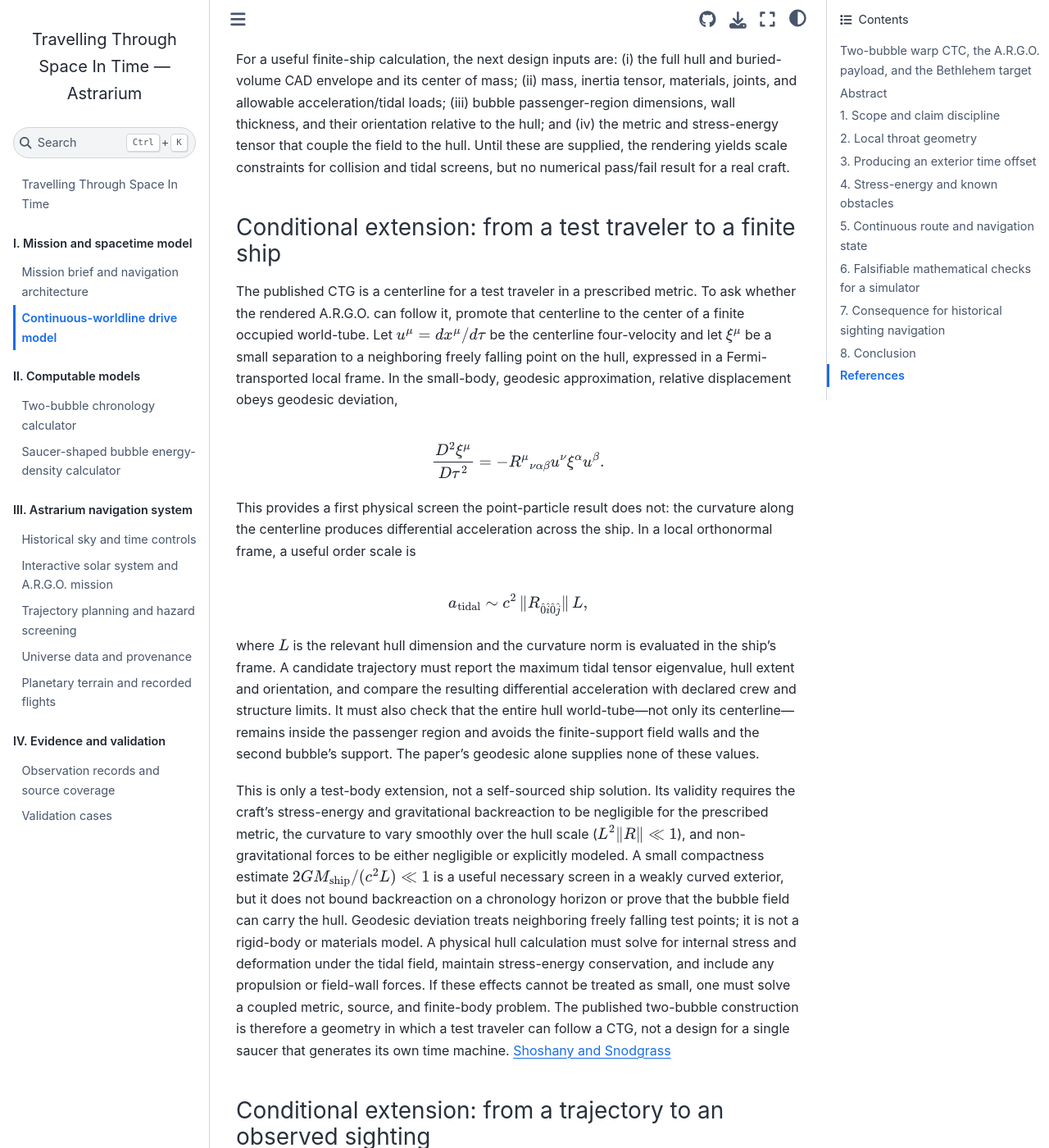
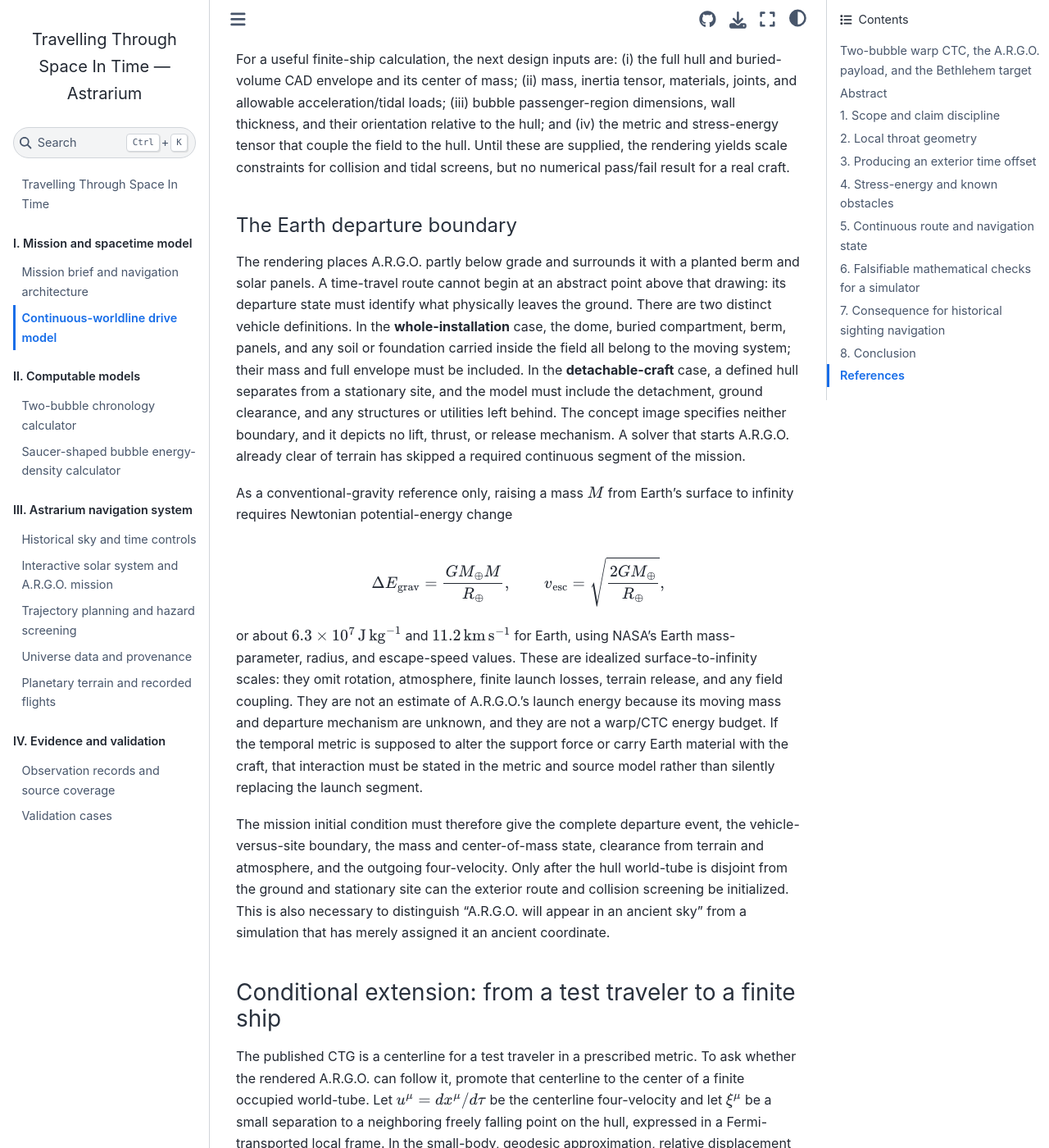
Before and after one commit to CastaliaInstitute/astrarium, a Jupyter Book: the page built from docs/temporal-drive-candidate.md, in a window 1280 px wide and 1400 px high, scrolled down 12314 px. Shown: the whole window at 82% size. Built offline with Jupyter Book 1.0.4 settings and Sphinx 7.4.7 and the Sphinx Book theme 1.1.4, drawn with Linux system fonts in a browser that asks for light colours; some of the changed text lies outside the part shown.

Commit message:
Define A.R.G.O. Earth departure state

```diff
--- a/docs/temporal-drive-candidate.md
+++ b/docs/temporal-drive-candidate.md
@@ -249,6 +249,21 @@ The separate oblate, unit-lapse source calculation later in this note is not a m
 
 For a useful finite-ship calculation, the next design inputs are: (i) the full hull and buried-volume CAD envelope and its center of mass; (ii) mass, inertia tensor, materials, joints, and allowable acceleration/tidal loads; (iii) bubble passenger-region dimensions, wall thickness, and their orientation relative to the hull; and (iv) the metric and stress-energy tensor that couple the field to the hull. Until these are supplied, the rendering yields scale constraints for collision and tidal screens, but no numerical pass/fail result for a real craft.
 
+#### The Earth departure boundary
+
+The rendering places A.R.G.O. partly below grade and surrounds it with a planted berm and solar panels. A time-travel route cannot begin at an abstract point above that drawing: its departure state must identify what physically leaves the ground. There are two distinct vehicle definitions. In the **whole-installation** case, the dome, buried compartment, berm, panels, and any soil or foundation carried inside the field all belong to the moving system; their mass and full envelope must be included. In the **detachable-craft** case, a defined hull separates from a stationary site, and the model must include the detachment, ground clearance, and any structures or utilities left behind. The concept image specifies neither boundary, and it depicts no lift, thrust, or release mechanism. A solver that starts A.R.G.O. already clear of terrain has skipped a required continuous segment of the mission.
+
+As a conventional-gravity reference only, raising a mass $M$ from Earth's surface to infinity requires Newtonian potential-energy change
+
+$$
+\Delta E_{\rm grav}=\frac{GM_\oplus M}{R_\oplus},
+\qquad v_{\rm esc}=\sqrt{\frac{2GM_\oplus}{R_\oplus}},
+$$
+
+or about $6.3\times10^7\,\mathrm{J\,kg^{-1}}$ and $11.2\,\mathrm{km\,s^{-1}}$ for Earth, using NASA's Earth mass-parameter, radius, and escape-speed values. These are idealized surface-to-infinity scales: they omit rotation, atmosphere, finite launch losses, terrain release, and any field coupling. They are not an estimate of A.R.G.O.'s launch energy because its moving mass and departure mechanism are unknown, and they are not a warp/CTC energy budget. If the temporal metric is supposed to alter the support force or carry Earth material with the craft, that interaction must be stated in the metric and source model rather than silently replacing the launch segment.
+
+The mission initial condition must therefore give the complete departure event, the vehicle-versus-site boundary, the mass and center-of-mass state, clearance from terrain and atmosphere, and the outgoing four-velocity. Only after the hull world-tube is disjoint from the ground and stationary site can the exterior route and collision screening be initialized. This is also necessary to distinguish “A.R.G.O. will appear in an ancient sky” from a simulation that has merely assigned it an ancient coordinate.
+
 ### Conditional extension: from a test traveler to a finite ship
 
 The published CTG is a centerline for a test traveler in a prescribed metric. To ask whether the rendered A.R.G.O. can follow it, promote that centerline to the center of a finite occupied world-tube. Let $u^\mu=dx^\mu/d\tau$ be the centerline four-velocity and let $\xi^\mu$ be a small separation to a neighboring freely falling point on the hull, expressed in a Fermi-transported local frame. In the small-body, geodesic approximation, relative displacement obeys geodesic deviation,
@@ -430,6 +445,7 @@ The contribution here is a transparent comparison, a flat-background endpoint re
 - M. Alcubierre and F. S. N. Lobo, [“Warp drive basics,” *Fundamental Theories of Physics* (2021)](https://arxiv.org/abs/2103.05610). Review of energy conditions, horizons, causal loops, and the onboard-control problem for superluminal bubbles.
 - M. Shoshany and J. Snodgrass, [“Warp drives and closed timelike curves,” *Classical and Quantum Gravity* 41, 205005 (2024)](https://arxiv.org/abs/2309.10072). Explicit two-bubble metric with smooth rest-frame transitions, compact supports, and a closed timelike geodesic; it prescribes the geometry but does not provide a physical source or construction mechanism.
 - NASA GSFC, [Does the Sun move around the Milky Way?](https://starchild.gsfc.nasa.gov/docs/StarChild/questions/question18.html), source for the approximate 230 km/s Galactic-motion scale used in the rough endpoint estimate.
+- NASA NSSDC, [Earth Fact Sheet](https://nssdc.gsfc.nasa.gov/planetary/factsheet/earthfact.html), source for Earth's mass parameter, reference radius, and escape velocity used in the idealized departure baseline.
 - S. V. Krasnikov, [“Hyperfast travel in general relativity,” *Physical Review D* 57, 4760–4772 (1998)](https://arxiv.org/abs/gr-qc/9511068). A distinct spacetime-tube construction; its causal and energy requirements should not be conflated with a single Alcubierre bubble.
 - M. S. Morris, K. S. Thorne, and U. Yurtsever, [“Wormholes, Time Machines, and the Weak Energy Condition,” *Physical Review Letters* 61, 1446–1449 (1988)](https://doi.org/10.1103/PhysRevLett.61.1446).
 - M. S. Morris and K. S. Thorne, [“Wormholes in spacetime and their use for interstellar travel: A tool for teaching general relativity,” *American Journal of Physics* 56, 395–412 (1988)](https://doi.org/10.1119/1.15620).
```
